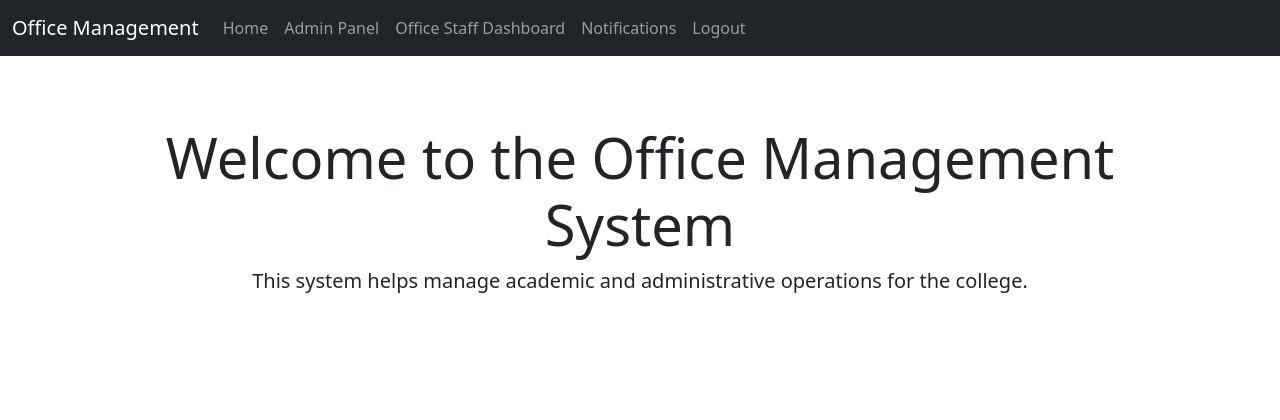
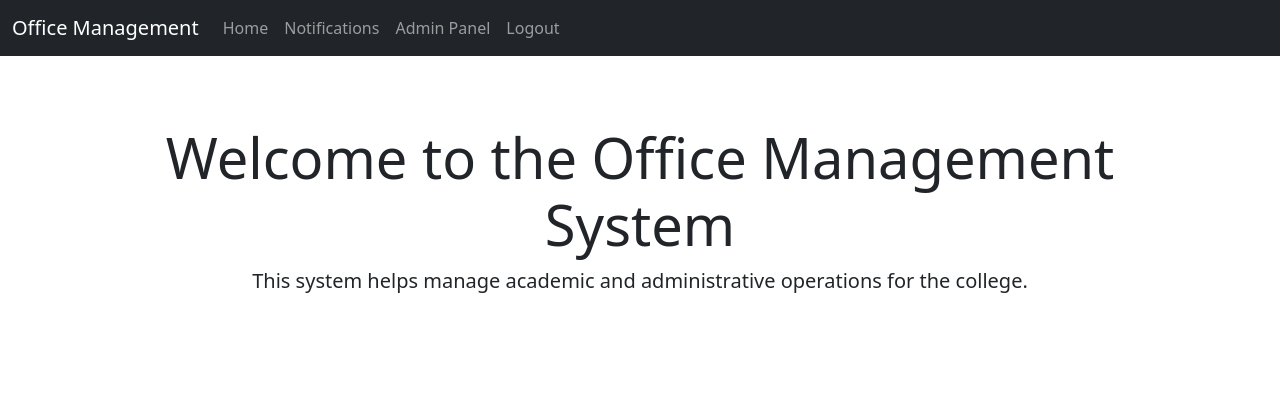
Before and after one commit to anishiocod/student_management, a Django app: page /office/ in a window 1280 px wide. Shown: the top 420 px of the page. Run offline with Django 5.2, Linux system fonts and the light colour scheme; the visitor is signed in with stand-in values (Sample User, id 1); data that the repository does not hold is empty.

Commit message:
Fix: Resolve TemplateSyntaxError and NoReverseMatch for admin_reports
- Corrected unclosed 'if' tag in base.html.
- Added 'app_name = office' to office/urls.py for namespacing.
- Updated {% url %} tag in base.html to use 'office:admin_reports'.

```diff
--- a/office/templates/office/base.html
+++ b/office/templates/office/base.html
@@ -37,25 +37,47 @@
                         <a class="nav-link" href="{% url 'home' %}">Home</a>
                     </li>
                     {% if user.is_authenticated %}
+                        {% if user.student %}
+                            <li class="nav-item">
+                                <a class="nav-link" href="{% url 'student_dashboard' %}">My Dashboard</a>
+                            </li>
+                            <li class="nav-item">
+                                <a class="nav-link" href="{% url 'student_detail' %}">My Details</a>
+                            </li>
+                        {% elif user.staff %}
+                            <li class="nav-item">
+                                <a class="nav-link" href="{% url 'office_staff_dashboard' %}">Staff Dashboard</a>
+                            </li>
+                            {% if user.staff.staff_type == 'Teaching' %}
+                                <li class="nav-item">
+                                    <a class="nav-link" href="{% url 'teaching_staff_view' %}">My Students</a>
+                                </li>
+                                <li class="nav-item">
+                                    <a class="nav-link" href="{% url 'manage_attendance' %}">Manage Attendance</a>
+                                </li>
+                                <li class="nav-item">
+                                    <a class="nav-link" href="{% url 'upload_internal_marks' %}">Upload Marks</a>
+                                </li>
+                            {% elif user.staff.staff_type == 'Non-Teaching' %}
+                                <li class="nav-item">
+                                    <a class="nav-link" href="{% url 'non_teaching_staff_view' %}">All Students</a>
+                                </li>
+                                <li class="nav-item">
+                                    <a class="nav-link" href="{% url 'register_student' %}">Register Student</a>
+                                </li>
+                                <li class="nav-item">
+                                    <a class="nav-link" href="{% url 'office:admin_reports' %}">Admin Reports</a>
+                                </li>
+                            {% endif %}
+                        {% endif %}
+                        <li class="nav-item">
+                            <a class="nav-link" href="{% url 'notification_list' %}">Notifications</a>
+                        </li>
                         {% if user.is_superuser %}
                             <li class="nav-item">
                                 <a class="nav-link" href="{% url 'admin:index' %}">Admin Panel</a>
                             </li>
-                            <li class="nav-item">
-                                <a class="nav-link" href="{% url 'office_staff_dashboard' %}">Office Staff Dashboard</a>
-                            </li>
-                        {% elif user.staff %}
-                            <li class="nav-item">
-                                <a class="nav-link" href="{% url 'office_staff_dashboard' %}">Office Staff Dashboard</a>
-                            </li>
-                        {% elif user.student %}
-                            <li class="nav-item">
-                                <a class="nav-link" href="{% url 'student_dashboard' %}">My Dashboard</a>
-                            </li>
                         {% endif %}
-                        <li class="nav-item">
-                            <a class="nav-link" href="{% url 'notification_list' %}">Notifications</a>
-                        </li>
                         <li class="nav-item">
                             <a class="nav-link" href="{% url 'logout' %}">Logout</a>
                         </li>
--- a/office/urls.py
+++ b/office/urls.py
@@ -1,5 +1,7 @@
 from django.urls import path
 from . import views
+
+app_name = 'office'
 
 urlpatterns = [
     path('', views.home, name='home'),
```
